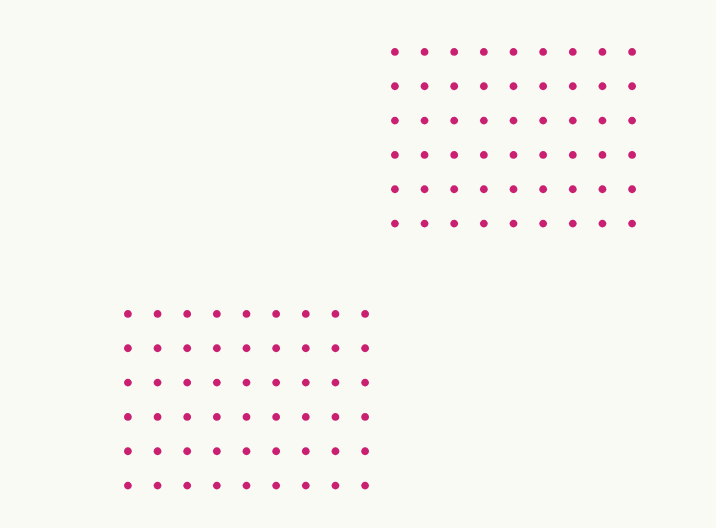
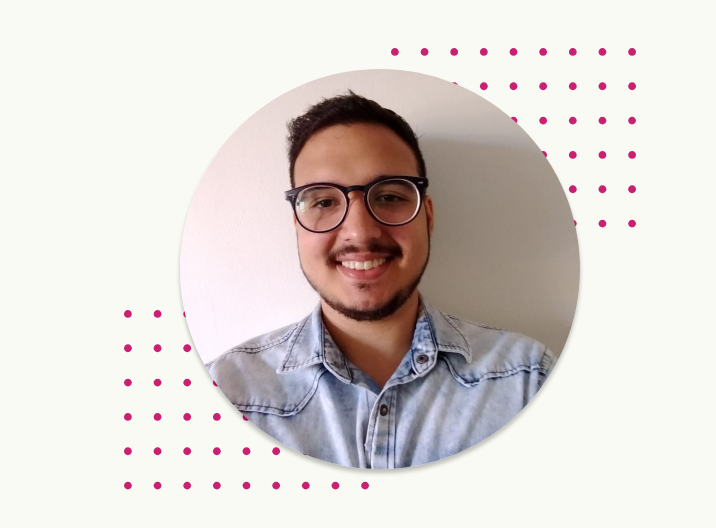
Before and after one commit to edmaralbneto/Apresentation, a plain HTML site: page index.html in a window 1280 px wide. Shown: the full height of the page, 564-1280 px from the left. Drawn offline with Linux system fonts and the light colour scheme.

Commit message:
edição para fotos

```diff
--- a/index.html
+++ b/index.html
@@ -48,7 +48,7 @@
 
 
                 <button class="secondary">
-                    <a href="arquvos/image-1.jpg" download>Baixar Currículo</a>
+                    <a href="arquvos/Edmar_Albuquerque_Currículo.pdf" download>Baixar Currículo</a>
                   </button>
 
             </div>
@@ -61,7 +61,7 @@
                 <img class="float-right" src="assets/bolinhas.svg" alt="">
 
                 <img class="float-left" src="assets/bolinhas.svg" alt="">
-                <img id="perfil" src="image/image-1.jpg" alt="">
+                <img id="perfil" src="arquvos/image-1.jpg" alt="">
             </div>
         </section>
     </main>
```
